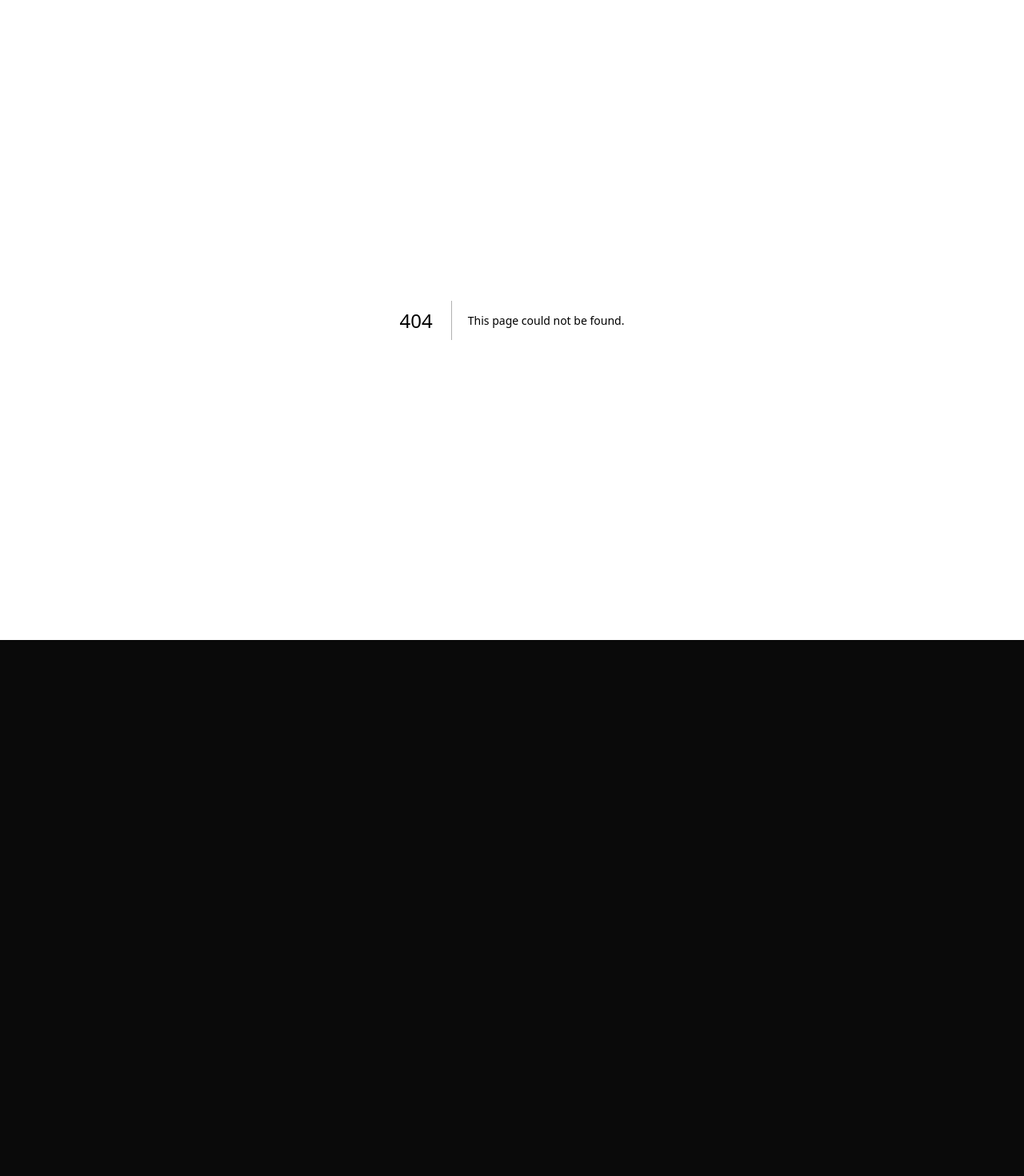
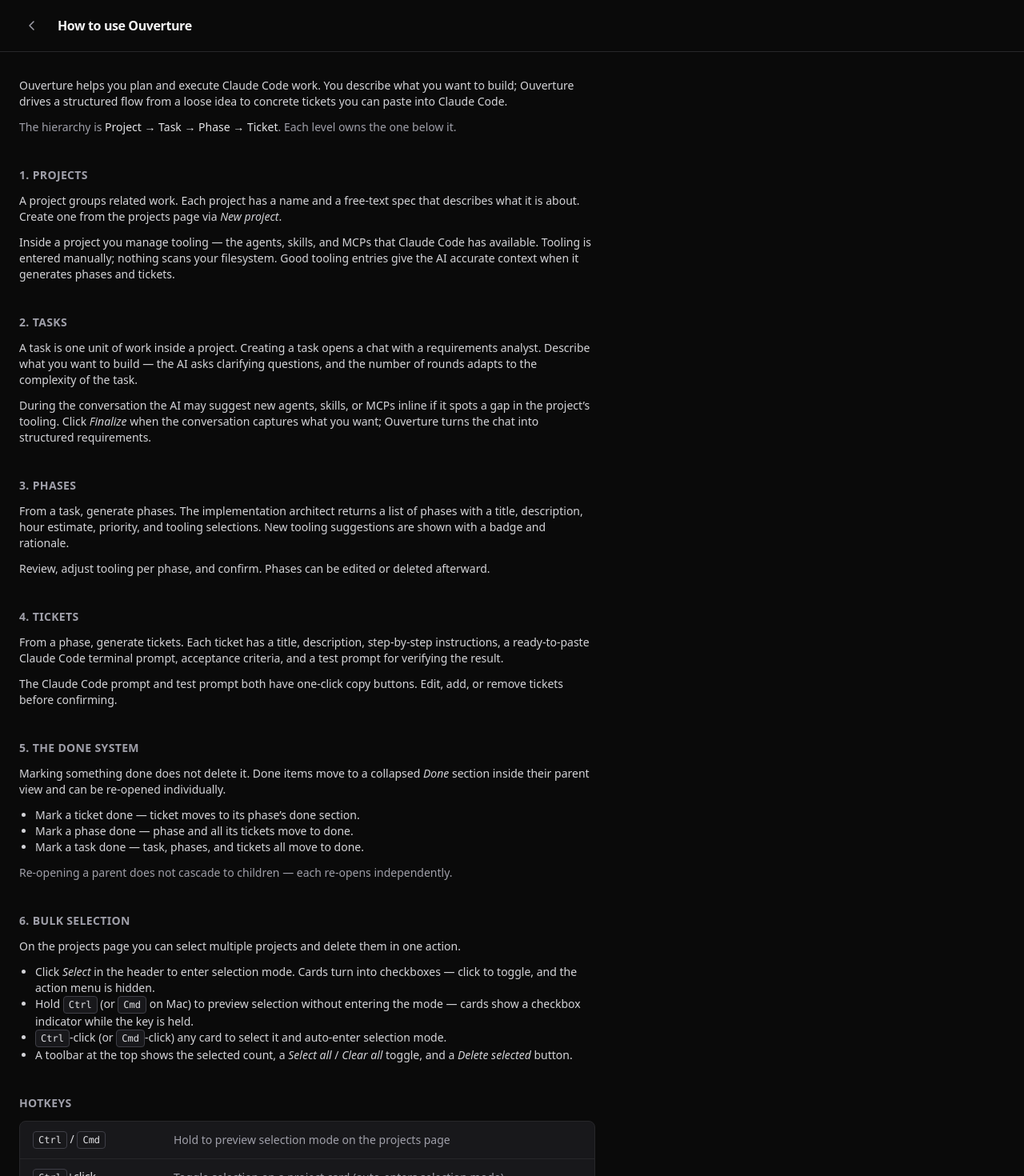
Before and after one commit to entrpyc/Ouverture, a Next.js app: page /help in a window 1280 px wide. Before the commit this address had no page. Shown: the top 1470 px of the page at 80% size. Before the commit the page ends 800 px from the top, so only its background shows below. Built offline with nearby package versions, Linux system fonts and the light colour scheme.

Commit message:
navigation

```diff
--- a/app/globals.css
+++ b/app/globals.css
@@ -7,3 +7,8 @@
   background-color: #0a0a0a;
   color: #ededed;
 }
+
+button:not(:disabled),
+[role="button"]:not([aria-disabled="true"]) {
+  cursor: pointer;
+}
--- /dev/null
+++ b/app/help/page.tsx
@@ -0,0 +1,200 @@
+import Link from "next/link";
+
+export default function HelpPage() {
+  return (
+    <main className="flex min-h-screen flex-col">
+      <header className="flex items-center gap-4 border-b border-zinc-800 px-6 py-4">
+        <Link
+          href="/"
+          aria-label="Back to projects"
+          className="flex h-8 w-8 items-center justify-center rounded-md text-zinc-400 hover:bg-zinc-800 hover:text-zinc-100 focus:outline-none focus:ring-2 focus:ring-zinc-600"
+        >
+          <svg width="16" height="16" viewBox="0 0 16 16" fill="none" aria-hidden="true">
+            <path
+              d="M10 3L5 8l5 5"
+              stroke="currentColor"
+              strokeWidth="1.5"
+              strokeLinecap="round"
+              strokeLinejoin="round"
+            />
+          </svg>
+        </Link>
+        <h1 className="text-base font-semibold tracking-tight text-zinc-100">
+          How to use Ouverture
+        </h1>
+      </header>
+
+      <section className="flex flex-1 flex-col gap-10 px-6 py-8 max-w-3xl">
+        <div className="flex flex-col gap-3">
+          <p className="text-sm text-zinc-300">
+            Ouverture helps you plan and execute Claude Code work. You describe
+            what you want to build; Ouverture drives a structured flow from a
+            loose idea to concrete tickets you can paste into Claude Code.
+          </p>
+          <p className="text-sm text-zinc-400">
+            The hierarchy is{" "}
+            <span className="text-zinc-200">
+              Project → Task → Phase → Ticket
+            </span>
+            . Each level owns the one below it.
+          </p>
+        </div>
+
+        <Section title="1. Projects">
+          <p>
+            A project groups related work. Each project has a name and a free-text
+            spec that describes what it is about. Create one from the projects
+            page via <em>New project</em>.
+          </p>
+          <p>
+            Inside a project you manage tooling — the agents, skills, and MCPs
+            that Claude Code has available. Tooling is entered manually; nothing
+            scans your filesystem. Good tooling entries give the AI accurate
+            context when it generates phases and tickets.
+          </p>
+        </Section>
+
+        <Section title="2. Tasks">
+          <p>
+            A task is one unit of work inside a project. Creating a task opens
+            a chat with a requirements analyst. Describe what you want to build
+            — the AI asks clarifying questions, and the number of rounds adapts
+            to the complexity of the task.
+          </p>
+          <p>
+            During the conversation the AI may suggest new agents, skills, or
+            MCPs inline if it spots a gap in the project&rsquo;s tooling. Click{" "}
+            <em>Finalize</em> when the conversation captures what you want;
+            Ouverture turns the chat into structured requirements.
+          </p>
+        </Section>
+
+        <Section title="3. Phases">
+          <p>
+            From a task, generate phases. The implementation architect returns
+            a list of phases with a title, description, hour estimate, priority,
+            and tooling selections. New tooling suggestions are shown with a
+            badge and rationale.
+          </p>
+          <p>
+            Review, adjust tooling per phase, and confirm. Phases can be edited
+            or deleted afterward.
+          </p>
+        </Section>
+
+        <Section title="4. Tickets">
+          <p>
+            From a phase, generate tickets. Each ticket has a title, description,
+            step-by-step instructions, a ready-to-paste Claude Code terminal
+            prompt, acceptance criteria, and a test prompt for verifying the
+            result.
+          </p>
+          <p>
+            The Claude Code prompt and test prompt both have one-click copy
+            buttons. Edit, add, or remove tickets before confirming.
+          </p>
+        </Section>
+
+        <Section title="5. The done system">
+          <p>
+            Marking something done does not delete it. Done items move to a
+            collapsed <em>Done</em> section inside their parent view and can be
+            re-opened individually.
+          </p>
+          <ul className="list-disc pl-5 text-sm text-zinc-300">
+            <li>Mark a ticket done — ticket moves to its phase&rsquo;s done section.</li>
+            <li>Mark a phase done — phase and all its tickets move to done.</li>
+            <li>Mark a task done — task, phases, and tickets all move to done.</li>
+          </ul>
+          <p className="text-sm text-zinc-400">
+            Re-opening a parent does not cascade to children — each re-opens
+            independently.
+          </p>
+        </Section>
+
+        <Section title="6. Bulk selection">
+          <p>
+            On the projects page you can select multiple projects and delete them
+            in one action.
+          </p>
+          <ul className="list-disc pl-5 text-sm text-zinc-300">
+            <li>
+              Click <em>Select</em> in the header to enter selection mode. Cards
+              turn into checkboxes — click to toggle, and the action menu is
+              hidden.
+            </li>
+            <li>
+              Hold <Key>Ctrl</Key> (or <Key>Cmd</Key> on Mac) to preview
+              selection without entering the mode — cards show a checkbox
+              indicator while the key is held.
+            </li>
+            <li>
+              <Key>Ctrl</Key>-click (or <Key>Cmd</Key>-click) any card to select
+              it and auto-enter selection mode.
+            </li>
+            <li>
+              A toolbar at the top shows the selected count, a{" "}
+              <em>Select all</em> / <em>Clear all</em> toggle, and a{" "}
+              <em>Delete selected</em> button.
+            </li>
+          </ul>
+        </Section>
+
+        <Section title="Hotkeys">
+          <div className="rounded-lg border border-zinc-800 bg-zinc-900">
+            <Hotkey combo={<><Key>Ctrl</Key> / <Key>Cmd</Key></>} description="Hold to preview selection mode on the projects page" />
+            <Hotkey combo={<><Key>Ctrl</Key>+click</>} description="Toggle selection on a project card (auto-enters selection mode)" />
+            <Hotkey combo={<Key>Esc</Key>} description="Exit selection mode, or close any open dialog" />
+            <Hotkey combo={<Key>Enter</Key>} description="Activate a focused project card (navigate, or toggle in selection mode)" last />
+          </div>
+        </Section>
+      </section>
+    </main>
+  );
+}
+
+function Section({
+  title,
+  children,
+}: {
+  title: string;
+  children: React.ReactNode;
+}) {
+  return (
+    <section className="flex flex-col gap-3">
+      <h2 className="text-sm font-semibold uppercase tracking-wide text-zinc-400">
+        {title}
+      </h2>
+      <div className="flex flex-col gap-3 text-sm text-zinc-300">{children}</div>
+    </section>
+  );
+}
+
+function Key({ children }: { children: React.ReactNode }) {
+  return (
+    <kbd className="inline-flex items-center rounded border border-zinc-700 bg-zinc-900 px-1.5 py-0.5 font-mono text-xs text-zinc-200">
+      {children}
+    </kbd>
+  );
+}
+
+function Hotkey({
+  combo,
+  description,
+  last = false,
+}: {
+  combo: React.ReactNode;
+  description: string;
+  last?: boolean;
+}) {
+  return (
+    <div
+      className={`flex items-center gap-4 px-4 py-3 ${
+        last ? "" : "border-b border-zinc-800"
+      }`}
+    >
+      <div className="w-40 shrink-0 text-sm text-zinc-200">{combo}</div>
+      <div className="text-sm text-zinc-400">{description}</div>
+    </div>
+  );
+}
--- a/app/layout.tsx
+++ b/app/layout.tsx
@@ -1,5 +1,6 @@
 import type { Metadata } from "next";
 import { Geist, Geist_Mono } from "next/font/google";
+import Link from "next/link";
 import "./globals.css";
 
 const geistSans = Geist({
@@ -26,7 +27,26 @@
       lang="en"
       className={`dark ${geistSans.variable} ${geistMono.variable} h-full antialiased`}
     >
-      <body className="min-h-full flex flex-col">{children}</body>
+      <body className="min-h-full flex flex-col">
+        <div className="flex flex-1 flex-col">{children}</div>
+        <footer className="flex flex-col items-center gap-2 border-t border-zinc-800 px-6 py-4 text-xs text-zinc-500 sm:flex-row sm:justify-between">
+          <Link
+            href="/help"
+            className="rounded-md px-1 py-0.5 hover:text-zinc-200 focus:outline-none focus:ring-2 focus:ring-zinc-600"
+          >
+            Help
+          </Link>
+          <span>
+            Bug reports and suggestions:{" "}
+            <a
+              href="mailto:indepthwebsolutions@gmail.com"
+              className="text-zinc-400 hover:text-zinc-200 focus:outline-none focus:ring-2 focus:ring-zinc-600 rounded-md"
+            >
+              indepthwebsolutions@gmail.com
+            </a>
+          </span>
+        </footer>
+      </body>
     </html>
   );
 }
--- a/components/projects/new-project-button.tsx
+++ b/components/projects/new-project-button.tsx
@@ -10,7 +10,7 @@
     <button
       type="button"
       onClick={onClick}
-      className="inline-flex items-center gap-2 rounded-md bg-zinc-100 px-3 py-1.5 text-sm font-medium text-zinc-900 transition hover:bg-white focus:outline-none focus:ring-2 focus:ring-zinc-400"
+      className="inline-flex items-center gap-2 rounded-md bg-zinc-100 px-3 py-1.5 text-sm font-medium text-zinc-900 transition hover:bg-zinc-300 focus:outline-none focus:ring-2 focus:ring-zinc-400"
     >
       <span aria-hidden="true">+</span>
       {label}
```
